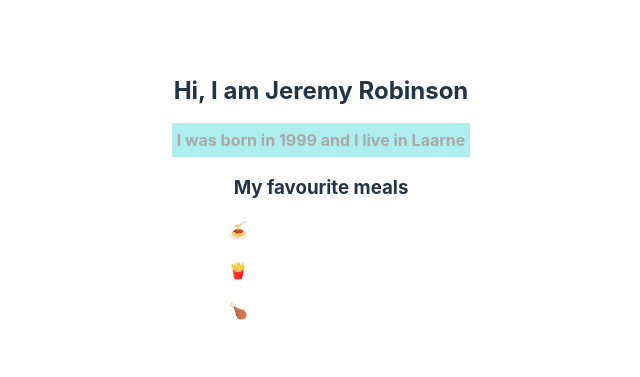
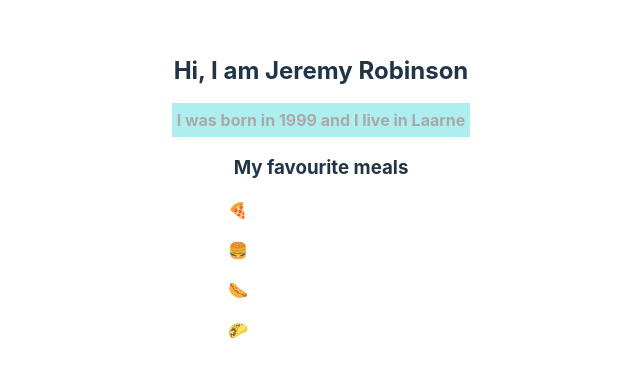
Before and after one commit to Marat200118/start-react, a React (Vite) app: page / in a window 1280 px wide. Shown: the part 201-578 px from the top of the page, without its empty margins (319-959 px from the left). Built offline with nearby package versions, Linux system fonts and the light colour scheme.

Commit message:
completed the 7th task

```diff
--- a/src/App.jsx
+++ b/src/App.jsx
@@ -11,11 +11,18 @@ function App() {
 
   const { name, birthPlace, yearOfBirth } = bioData;
 
+  const favouriteFood = [
+    { name: "Pizza", emoji: "🍕" },
+    { name: "Hamburger", emoji: "🍔" },
+    { name: "Hotdog", emoji: "🌭" },
+    { name: "Taco", emoji: "🌮" },
+  ];
+
   return (
     <article>
-      <h2>Hi, I am {bioData.name}</h2>
-      <Bio birthPlace={bioData.birthPlace} yearOfBirth={bioData.yearOfBirth} />
-      <Meals showEmoji={true} />
+      <h2>Hi, I am {name}</h2>
+      <Bio birthPlace={birthPlace} yearOfBirth={yearOfBirth} />
+      <Meals showEmoji={true} food={favouriteFood}/>
     </article>
   );
 }
--- a/src/Meals.jsx
+++ b/src/Meals.jsx
@@ -1,9 +1,9 @@
 import PropTypes from "prop-types";
 
-const Meals = ({ showEmoji }) => (
+const Meals = ({ showEmoji, food }) => (
   <section>
     <h3>My favourite meals</h3>
-     <List showEmoji={showEmoji} />
+    <List showEmoji={showEmoji} food={food} />
   </section>
 );
 
@@ -16,10 +16,11 @@ const Meals = ({ showEmoji }) => (
 
 const Meal = ({ emoji, name, showEmoji }) => (
   <li className="meal" style={listStyling}>
-    {showEmoji ? <span>{emoji}</span> : null}
+    {showEmoji && <span>{emoji}</span>}
     <span>{name}</span>
   </li>
 );
+
 
 const listStyling = {
   display: 'flex',
@@ -29,11 +30,11 @@ const listStyling = {
   listStyle: 'none',
 };
 
-export const List = ({ showEmoji }) => (
+export const List = ({ showEmoji, food }) => (
   <ul>
-    <Meal emoji={"🍝"} name="Spaghetti" showEmoji={showEmoji} />
-    <Meal emoji={"🍟"} name="French fries" showEmoji={showEmoji} />
-    <Meal emoji={"🍗"} name="Roasted chicken" showEmoji={showEmoji} />
+    {food.map(({ emoji, name }) => (
+      <Meal emoji={emoji} name={name} key={name} showEmoji={showEmoji} />
+    ))}
   </ul>
 );
 
```
